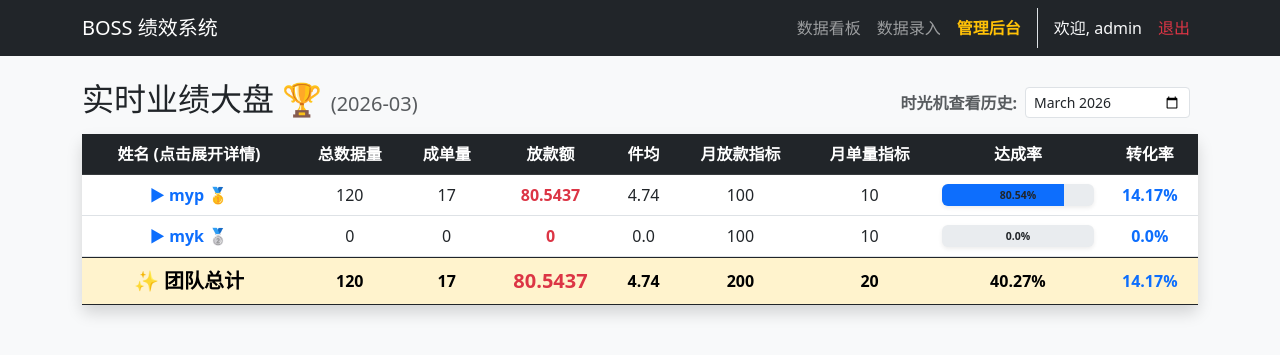
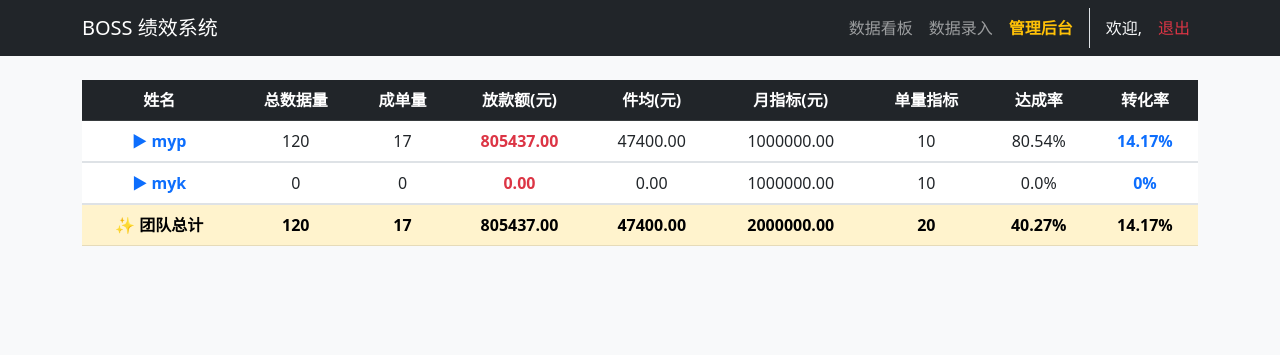
Before and after one commit to Vincent-Mao/my-website, a Flask app: page /dashboard in a window 1280 px wide. Shown: the top 355 px of the page. Run offline with Flask 3, Linux system fonts and the light colour scheme; a user stored in the database is signed in; data comes from the database, SQL or seed files in the repository; both versions use the stored data as it was after the commit; some libraries are stand-ins or nearby versions.

Commit message:
更新了放款额精度和页面显示

```diff
--- a/app.py
+++ b/app.py
@@ -3,17 +3,17 @@ import datetime
 from collections import defaultdict
 from flask import Flask, render_template, request, redirect, url_for, flash, session
 from flask_sqlalchemy import SQLAlchemy
+from sqlalchemy import Numeric
 from werkzeug.security import generate_password_hash, check_password_hash
 from functools import wraps
 
-# ================= 配置区域 =================
 app = Flask(__name__)
 app.secret_key = 'BOSS_SECRET_KEY_888'
 app.config['SQLALCHEMY_DATABASE_URI'] = 'sqlite:///team_performance.db'
 app.config['SQLALCHEMY_TRACK_MODIFICATIONS'] = False
 db = SQLAlchemy(app)
 
-# ================= 1. 数据库模型 =================
+# ================= 数据库模型 =================
 class User(db.Model):
     id = db.Column(db.Integer, primary_key=True)
     username = db.Column(db.String(50), unique=True, nullable=False)
@@ -27,8 +27,8 @@ class Employee(db.Model):
 class MonthlyTarget(db.Model):
     id = db.Column(db.Integer, primary_key=True)
     name = db.Column(db.String(50), nullable=False)
-    month = db.Column(db.String(20), nullable=False) # 格式: YYYY-MM
-    target_loan = db.Column(db.Float, default=100.0)
+    month = db.Column(db.String(20), nullable=False)
+    target_loan = db.Column(Numeric(precision=18, scale=8), default=100.0)
     target_orders = db.Column(db.Integer, default=10)
 
 class DailyLog(db.Model):
@@ -43,25 +43,11 @@ class DailyLog(db.Model):
     final_audit = db.Column(db.Integer, default=0)
     final_pass = db.Column(db.Integer, default=0)
     loan_orders = db.Column(db.Integer, default=0)
-    loan_amount = db.Column(db.Float, default=0.0)
-    next_day_est = db.Column(db.Float, default=0.0)
+    loan_amount = db.Column(Numeric(precision=18, scale=8), default=0.0)
+    next_day_est = db.Column(Numeric(precision=18, scale=8), default=0.0)
     timestamp = db.Column(db.DateTime, default=datetime.datetime.now)
 
-# ================= 智能指标继承核心 =================
-def get_or_create_target(name, month):
-    t = MonthlyTarget.query.filter_by(name=name, month=month).first()
-    if not t:
-        last_t = MonthlyTarget.query.filter_by(name=name).order_by(MonthlyTarget.id.desc()).first()
-        t = MonthlyTarget(
-            name=name, month=month,
-            target_loan=last_t.target_loan if last_t else 100.0,
-            target_orders=last_t.target_orders if last_t else 10
-        )
-        db.session.add(t)
-        db.session.commit()
-    return t
-
-# ================= 2. 权限拦截 =================
+# ================= 权限与初始化 =================
 def login_required(f):
     @wraps(f)
     def decorated_function(*args, **kwargs):
@@ -72,9 +58,7 @@ def login_required(f):
 def admin_required(f):
     @wraps(f)
     def decorated_function(*args, **kwargs):
-        if not session.get('is_admin'):
-            flash('权限不足！此操作仅限管理员。', 'danger')
-            return redirect(url_for('dashboard'))
+        if not session.get('is_admin'): return redirect(url_for('dashboard'))
         return f(*args, **kwargs)
     return decorated_function
 
@@ -86,15 +70,13 @@ def init_system():
             db.session.add(User(username='user', password_hash=generate_password_hash('123456'), is_admin=False))
             db.session.commit()
 
-# ================= 3. 路由与视图 =================
+# ================= 路由视图 =================
 @app.route('/', methods=['GET', 'POST'])
 def login():
     if request.method == 'POST':
         user = User.query.filter_by(username=request.form['username']).first()
         if user and check_password_hash(user.password_hash, request.form['password']):
-            session['user_id'] = user.id
-            session['username'] = user.username
-            session['is_admin'] = user.is_admin
+            session.update({'user_id': user.id, 'username': user.username, 'is_admin': user.is_admin})
             return redirect(url_for('dashboard'))
         flash('用户名或密码错误', 'danger')
     return render_template('login.html')
@@ -107,55 +89,40 @@ def logout():
 @app.route('/dashboard')
 @login_required
 def dashboard():
-    current_month = datetime.date.today().strftime('%Y-%m')
-    req_month = request.args.get('month', current_month)
-    is_admin = session.get('is_admin', False)
-
-    if req_month != current_month and not is_admin:
-        flash('⚠️ 仅管理员可查看历史月份数据！', 'warning')
-        return redirect(url_for('dashboard', month=current_month))
-
+    req_month = request.args.get('month', datetime.date.today().strftime('%Y-%m'))
     employees = Employee.query.all()
     logs = DailyLog.query.filter(DailyLog.date.like(f"{req_month}-%")).all()
     user_logs = defaultdict(list)
     for log in logs: user_logs[log.name].append(log)
 
-    report =[]
-    team_total = {'total_data_count': 0, 'loan_orders': 0, 'loan_amount': 0, 'target_loan': 0, 'target_orders': 0}
-
+    report = []
+    team_total = {'total_data_count': 0, 'loan_orders': 0, 'loan_amount': 0.0, 'target_loan': 0.0, 'target_orders': 0}
     for emp in employees:
         emp_logs = user_logs[emp.name]
-        emp_logs.sort(key=lambda x: x.date, reverse=True)
-
-        tgt = get_or_create_target(emp.name, req_month)
-
+        tgt = MonthlyTarget.query.filter_by(name=emp.name, month=req_month).first() or MonthlyTarget(target_loan=100.0, target_orders=10)
+        loan_amt = float(sum(l.loan_amount for l in emp_logs))
+        orders = sum(l.loan_orders for l in emp_logs)
         total_data = sum(l.total_data_count for l in emp_logs)
-        loan_amt = sum(l.loan_amount for l in emp_logs)
-        orders = sum(l.loan_orders for l in emp_logs)
-
-        avg = round(loan_amt / orders, 2) if orders > 0 else 0.00
-        achieve = round((loan_amt / tgt.target_loan) * 100, 2) if tgt.target_loan > 0 else 0.00
-        convert = round((orders / total_data) * 100, 2) if total_data > 0 else 0.00
 
         report.append({
-            'name': emp.name, 'total_data_count': total_data, 'loan_orders': orders,
-            'loan_amount': loan_amt, 'avg': avg,
-            'target_loan': tgt.target_loan, 'target_orders': tgt.target_orders,
-            'achieve': achieve, 'convert': convert, 'daily_logs': emp_logs
+            'name': emp.name, 'loan_amount': loan_amt, 'loan_orders': orders, 'total_data_count': total_data,
+            'avg': round(loan_amt/orders, 2) if orders else 0.0,
+            'target_loan': float(tgt.target_loan), 'target_orders': tgt.target_orders,
+            'achieve': round((loan_amt / float(tgt.target_loan) * 100), 2) if tgt.target_loan > 0 else 0,
+            'convert': round((orders / total_data * 100), 2) if total_data > 0 else 0,
+            'daily_logs': sorted(emp_logs, key=lambda x: x.date, reverse=True)
         })
-
+        team_total['loan_amount'] += loan_amt
+        team_total['target_loan'] += float(tgt.target_loan)
+        team_total['target_orders'] += tgt.target_orders
         team_total['total_data_count'] += total_data
         team_total['loan_orders'] += orders
-        team_total['loan_amount'] += loan_amt
-        team_total['target_loan'] += tgt.target_loan
-        team_total['target_orders'] += tgt.target_orders
 
-    team_total['avg'] = round(team_total['loan_amount'] / team_total['loan_orders'], 2) if team_total['loan_orders'] > 0 else 0.00
-    team_total['achieve'] = round((team_total['loan_amount'] / team_total['target_loan']) * 100, 2) if team_total['target_loan'] > 0 else 0.00
-    team_total['convert'] = round((team_total['loan_orders'] / team_total['total_data_count']) * 100, 2) if team_total['total_data_count'] > 0 else 0.00
+    team_total['avg'] = round(team_total['loan_amount'] / team_total['loan_orders'], 2) if team_total['loan_orders'] > 0 else 0.0
+    team_total['achieve'] = round((team_total['loan_amount'] / team_total['target_loan'] * 100), 2) if team_total['target_loan'] > 0 else 0.0
+    team_total['convert'] = round((team_total['loan_orders'] / team_total['total_data_count'] * 100), 2) if team_total['total_data_count'] > 0 else 0.0
 
-    report.sort(key=lambda x: x['loan_amount'], reverse=True)
-    return render_template('dashboard.html', report=report, team=team_total, req_month=req_month, is_admin=is_admin)
+    return render_template('dashboard.html', report=report, team=team_total, req_month=req_month, is_admin=session.get('is_admin'))
 
 @app.route('/entry', methods=['GET', 'POST'])
 @login_required
@@ -163,122 +130,56 @@ def entry():
     today_str = datetime.date.today().strftime('%Y-%m-%d')
     if request.method == 'POST':
         try:
-            name = request.form['name']
-            date = request.form['date']
-            is_admin = session.get('is_admin', False)
-
-            # ======== 【BUG修复：核心防篡改拦截】 ========
-            # 如果不是管理员，且提交的日期不是今天，立刻拦截！
-            if not is_admin and date != today_str:
-                flash('⚠️ 权限受限：普通员工只能录入当天的业绩！', 'danger')
-                return redirect(url_for('entry'))
-            # ==========================================
-
-            t_count = int(request.form.get('total_data_count', 0))
-            con, add, pre = int(request.form.get('connected', 0)), int(request.form.get('added', 0)), int(request.form.get('pre', 0))
-            pre_p, fin, fin_p = int(request.form.get('pre_pass', 0)), int(request.form.get('final', 0)), int(request.form.get('final_pass', 0))
-            orders, amt, next_est = int(request.form.get('orders', 0)), float(request.form.get('amount', 0.0)), float(request.form.get('next_est', 0.0))
-
-            if not Employee.query.filter_by(name=name).first():
-                flash(f'查无此人：{name}', 'warning')
-                return redirect(url_for('entry'))
-
-            existing_log = DailyLog.query.filter_by(name=name, date=date).first()
-            if existing_log:
-                existing_log.total_data_count = t_count
-                existing_log.connected, existing_log.added_wechat = con, add
-                existing_log.pre_audit, existing_log.pre_pass = pre, pre_p
-                existing_log.final_audit, existing_log.final_pass = fin, fin_p
-                existing_log.loan_orders, existing_log.loan_amount = orders, amt
-                existing_log.next_day_est = next_est
-                existing_log.timestamp = datetime.datetime.now()
-                flash(f'检测到 {date} 已有数据，已执行[覆盖更新]操作！', 'success')
-            else:
-                db.session.add(DailyLog(date=date, name=name, total_data_count=t_count, connected=con, added_wechat=add,
-                    pre_audit=pre, pre_pass=pre_p, final_audit=fin, final_pass=fin_p,
-                    loan_orders=orders, loan_amount=amt, next_day_est=next_est))
-                flash('数据录入成功！', 'success')
-            db.session.commit()
-            return redirect(url_for('entry'))
-        except ValueError:
-            flash('输入格式错误，请确保输入数字！', 'danger')
-
-    employees =[e.name for e in Employee.query.all()]
-    today_logs = DailyLog.query.filter_by(date=today_str).order_by(DailyLog.timestamp.desc()).all()
-    return render_template('entry.html', employees=employees, today=today_str, today_logs=today_logs)
+            name, date = request.form['name'], request.form['date']
+            log = DailyLog.query.filter_by(name=name, date=date).first() or DailyLog(name=name, date=date)
+            log.total_data_count, log.connected, log.added_wechat = int(request.form['total_data_count']), int(request.form['connected']), int(request.form['added'])
+            log.pre_audit, log.pre_pass, log.final_audit, log.final_pass = int(request.form['pre']), int(request.form['pre_pass']), int(request.form['final']), int(request.form['final_pass'])
+            log.loan_orders, log.loan_amount, log.next_day_est = int(request.form['orders']), float(request.form['amount']), float(request.form['next_est'])
+            db.session.add(log); db.session.commit()
+            flash('数据提交成功', 'success')
+        except: flash('数据格式错误', 'danger')
+        return redirect(url_for('entry'))
+    return render_template('entry.html', employees=[e.name for e in Employee.query.all()], today=today_str, today_logs=DailyLog.query.filter_by(date=today_str).all())
 
 @app.route('/admin', methods=['GET', 'POST'])
 @login_required
 @admin_required
 def admin_panel():
-    current_month = datetime.date.today().strftime('%Y-%m')
-    target_month = request.args.get('target_month', current_month)
-
     if request.method == 'POST':
         action, name = request.form.get('action'), request.form.get('name')
-
         if action == 'add':
-            if Employee.query.filter_by(name=name).first():
-                flash('员工已存在！', 'warning')
-            else:
-                target_loan = float(request.form.get('target_loan', 100))
-                target_orders = int(request.form.get('target_orders', 10))
-                db.session.add(Employee(name=name))
-                db.session.add(MonthlyTarget(name=name, month=current_month, target_loan=target_loan, target_orders=target_orders))
-                db.session.commit()
-                flash(f'员工 {name} 添加成功', 'success')
-
+            db.session.add(Employee(name=name))
+            db.session.add(MonthlyTarget(name=name, month=datetime.date.today().strftime('%Y-%m')))
         elif action == 'delete':
             Employee.query.filter_by(name=name).delete()
             DailyLog.query.filter_by(name=name).delete()
             MonthlyTarget.query.filter_by(name=name).delete()
-            db.session.commit()
-            flash(f'员工 {name} 及其所有数据已彻底删除', 'warning')
-
         elif action == 'update_target':
-            update_month = request.form.get('month')
-            t = MonthlyTarget.query.filter_by(name=name, month=update_month).first()
-            if not t:
-                t = MonthlyTarget(name=name, month=update_month)
-                db.session.add(t)
-            t.target_loan = float(request.form.get('target_loan'))
-            t.target_orders = int(request.form.get('target_orders'))
-            db.session.commit()
-            flash(f'成功更新 {name} 在 {update_month} 的考核指标！', 'success')
-            return redirect(url_for('admin_panel', target_month=update_month))
-
-    logs = DailyLog.query.order_by(DailyLog.timestamp.desc()).limit(20).all()
-    employees = Employee.query.all()
-    targets_info =[get_or_create_target(emp.name, target_month) for emp in employees]
-
-    return render_template('admin.html', logs=logs, employees=employees, targets=targets_info, target_month=target_month)
+            t = MonthlyTarget.query.filter_by(name=name, month=request.form.get('month')).first()
+            t.target_loan, t.target_orders = float(request.form.get('target_loan')), int(request.form.get('target_orders'))
+        db.session.commit()
+    return render_template('admin.html', employees=Employee.query.all(), logs=DailyLog.query.order_by(DailyLog.timestamp.desc()).limit(20).all(), target_month=request.args.get('target_month', datetime.date.today().strftime('%Y-%m')), targets=MonthlyTarget.query.filter_by(month=request.args.get('target_month', datetime.date.today().strftime('%Y-%m'))).all())
 
 @app.route('/edit_log/<int:log_id>', methods=['GET', 'POST'])
 @login_required
 def edit_log(log_id):
     log = DailyLog.query.get_or_404(log_id)
-    today_str = datetime.date.today().strftime('%Y-%m-%d')
-    is_admin = session.get('is_admin', False)
-
-    if not is_admin and log.date != today_str:
-        flash('⚠️ 仅管理员可修改历史数据！', 'danger')
-        return redirect(url_for('entry'))
-
     if request.method == 'POST':
         try:
-            log.total_data_count = int(request.form.get('total_data_count', 0))
-            log.connected, log.added_wechat = int(request.form.get('connected', 0)), int(request.form.get('added', 0))
-            log.pre_audit, log.pre_pass = int(request.form.get('pre', 0)), int(request.form.get('pre_pass', 0))
-            log.final_audit, log.final_pass = int(request.form.get('final', 0)), int(request.form.get('final_pass', 0))
-            log.loan_orders, log.loan_amount = int(request.form.get('orders', 0)), float(request.form.get('amount', 0.0))
-            log.next_day_est = float(request.form.get('next_est', 0.0))
+            log.total_data_count = int(request.form.get('total_data_count', log.total_data_count))
+            log.connected = int(request.form.get('connected', log.connected))
+            log.added_wechat = int(request.form.get('added', log.added_wechat))
+            log.pre_audit = int(request.form.get('pre', log.pre_audit))
+            log.pre_pass = int(request.form.get('pre_pass', log.pre_pass))
+            log.final_audit = int(request.form.get('final', log.final_audit))
+            log.final_pass = int(request.form.get('final_pass', log.final_pass))
+            log.loan_orders = int(request.form.get('orders', log.loan_orders))
+            log.loan_amount = float(request.form.get('amount', log.loan_amount))
+            log.next_day_est = float(request.form.get('next_est', log.next_day_est))
             log.timestamp = datetime.datetime.now()
-
             db.session.commit()
-            flash(f'{log.name} 数据修改成功！', 'success')
-            return redirect(url_for('admin_panel')) if is_admin else redirect(url_for('entry'))
-        except ValueError: flash('输入格式错误！', 'danger')
-
+        except: flash('数据错误', 'danger')
+        return redirect(url_for('admin_panel'))
     return render_template('edit_log.html', log=log)
 
 if __name__ == '__main__':
--- a/templates/dashboard.html
+++ b/templates/dashboard.html
@@ -1,66 +1,36 @@
 {% extends "layout.html" %}
 {% block content %}
-<div class="d-flex justify-content-between align-items-end mb-3">
-    <h2 class="mb-0">实时业绩大盘 🏆 <small class="text-muted fs-5">({{ req_month }})</small></h2>
-    {% if is_admin %}
-    <form method="GET" class="d-flex align-items-center">
-        <label class="me-2 text-muted fw-bold text-nowrap">时光机查看历史:</label>
-        <input type="month" name="month" class="form-control form-control-sm me-2" value="{{ req_month }}" onchange="this.form.submit()">
-    </form>
-    {% endif %}
-</div>
-
-<div class="card shadow border-0">
-    <div class="card-body p-0">
 <div class="table-responsive">
-            <table class="table table-hover mb-0 align-middle text-center" style="border-collapse: collapse;">
-                <thead class="table-dark text-nowrap">
+    <table class="table table-hover mb-0 align-middle text-center">
+        <thead class="table-dark">
             <tr>
-                        <th>姓名 (点击展开详情)</th>
-                        <th>总数据量</th>
-                        <th>成单量</th>
-                        <th>放款额</th>
-                        <th>件均</th>
-                        <th>月放款指标</th>
-                        <th>月单量指标</th>
-                        <th width="15%">达成率</th>
-                        <th>转化率</th>
+                <th>姓名</th><th>总数据量</th><th>成单量</th><th>放款额(元)</th><th>件均(元)</th><th>月指标(元)</th><th>单量指标</th><th>达成率</th><th>转化率</th>
             </tr>
         </thead>
         <tbody>
             {% for row in report %}
-                    <tr style="cursor: pointer;" data-bs-toggle="collapse" data-bs-target="#collapse-{{ loop.index }}" class="bg-white">
-                        <td class="fw-bold text-primary">
-                            ▶ {{ row.name }}
-                            {% if loop.index == 1 %}🥇{% elif loop.index == 2 %}🥈{% elif loop.index == 3 %}🥉{% endif %}
-                        </td>
+            <tr style="cursor: pointer;" data-bs-toggle="collapse" data-bs-target="#collapse-{{ loop.index }}">
+                <td class="fw-bold text-primary">▶ {{ row.name }}</td>
                 <td>{{ row.total_data_count }}</td>
                 <td>{{ row.loan_orders }}</td>
-                        <td class="text-danger fw-bold">{{ row.loan_amount }}</td>
-                        <td>{{ row.avg }}</td>
-                        <td>{{ row.target_loan }}</td>
+                <td class="text-danger fw-bold">{{ "%.2f"|format(row.loan_amount|float * 10000) }}</td>
+                <td>{{ "%.2f"|format(row.avg|float * 10000) }}</td>
+                <td>{{ "%.2f"|format(row.target_loan|float * 10000) }}</td>
                 <td>{{ row.target_orders }}</td>
-                        <td>
-                            <div class="progress position-relative shadow-sm mx-auto" style="height: 22px; width: 100%;">
-                                <div class="progress-bar {% if row.achieve >= 100 %}bg-success{% else %}bg-primary{% endif %}" style="width: {{ row.achieve }}%;"></div>
-                                <small class="justify-content-center d-flex position-absolute w-100 text-dark fw-bold" style="line-height: 22px;">{{ row.achieve }}%</small>
-                            </div>
-                        </td>
+                <td>{{ row.achieve }}%</td>
                 <td class="text-primary fw-bold">{{ row.convert }}%</td>
             </tr>
-
             <tr>
-                        <td colspan="9" class="p-0 border-0">
-                            <div id="collapse-{{ loop.index }}" class="collapse bg-light border-bottom">
-                                <div class="p-3">
-                                    <table class="table table-sm table-bordered m-0 text-center bg-white shadow-sm">
-                                        <thead class="table-secondary" style="font-size: 0.9rem;">
+                <td colspan="9" class="p-0">
+                    <div id="collapse-{{ loop.index }}" class="collapse bg-light">
+                        <table class="table table-sm text-center table-bordered m-0">
+                            <thead class="table-secondary" style="font-size: 0.85rem;">
                                 <tr>
                                     <th>业务日期</th><th>数据总数</th><th>接通</th><th>预审/通过</th>
-                                                <th>终审/通过</th><th>单量</th><th>放款额(万)</th><th>次日预估(万)</th>
+                                    <th>终审/通过</th><th>单量</th><th>放款额(元)</th><th>次日预估(元)</th>
                                 </tr>
                             </thead>
-                                        <tbody style="font-size: 0.9rem;">
+                            <tbody style="font-size: 0.85rem;">
                                 {% for log in row.daily_logs %}
                                 <tr>
                                     <td class="fw-bold">{{ log.date }}</td>
@@ -69,39 +39,30 @@
                                     <td>{{ log.pre_audit }} / {{ log.pre_pass }}</td>
                                     <td>{{ log.final_audit }} / {{ log.final_pass }}</td>
                                     <td class="text-danger fw-bold">{{ log.loan_orders }}</td>
-                                                <td class="text-danger fw-bold">{{ log.loan_amount }}</td>
-                                                <td class="text-primary">{{ log.next_day_est }}</td>
+                                    <td class="text-danger fw-bold">{{ "%.2f"|format(log.loan_amount|float * 10000) }}</td>
+                                    <td class="text-primary">{{ "%.2f"|format(log.next_day_est|float * 10000) }}</td>
                                 </tr>
-                                            {% else %}
-                                            <tr><td colspan="8" class="text-muted">当月无流水</td></tr>
                                 {% endfor %}
                             </tbody>
                         </table>
                     </div>
-                            </div>
                 </td>
             </tr>
-                    {% else %}
-                    <tr><td colspan="9" class="text-center py-5 text-muted">当前月份暂无任何人提交数据</td></tr>
             {% endfor %}
         </tbody>
-
-                <!-- 团队总计行 -->
-                <tfoot class="table-warning fw-bold border-top border-dark">
+        <tfoot class="table-warning fw-bold">
             <tr>
-                        <td class="fs-5">✨ 团队总计</td>
+                <td>✨ 团队总计</td>
                 <td>{{ team.total_data_count }}</td>
                 <td>{{ team.loan_orders }}</td>
-                        <td class="text-danger fs-5">{{ team.loan_amount }}</td>
-                        <td>{{ team.avg }}</td>
-                        <td>{{ team.target_loan }}</td>
+                <td>{{ "%.2f"|format(team.loan_amount|float * 10000) }}</td>
+                <td>{{ "%.2f"|format(team.avg|float * 10000) }}</td>
+                <td>{{ "%.2f"|format(team.target_loan|float * 10000) }}</td>
                 <td>{{ team.target_orders }}</td>
                 <td>{{ team.achieve }}%</td>
-                        <td class="text-primary">{{ team.convert }}%</td>
+                <td>{{ team.convert }}%</td>
             </tr>
         </tfoot>
     </table>
 </div>
-    </div>
-</div>
 {% endblock %}
--- /dev/null
+++ b/服务器启动指令.txt
@@ -0,0 +1,3 @@
+cd /var/www/html/
+source venv/bin/activate
+gunicorn --workers 1 --bind 0.0.0.0:8000 app:app > myapp.log 2>&1 &
```
Also changed, not shown: templates/admin.html (+6 -5 lines), templates/edit_log.html (+9 -2 lines), templates/entry.html (+6 -5 lines), instance/team_performance.db. Lines whose indentation alone changed are shown as unchanged.
